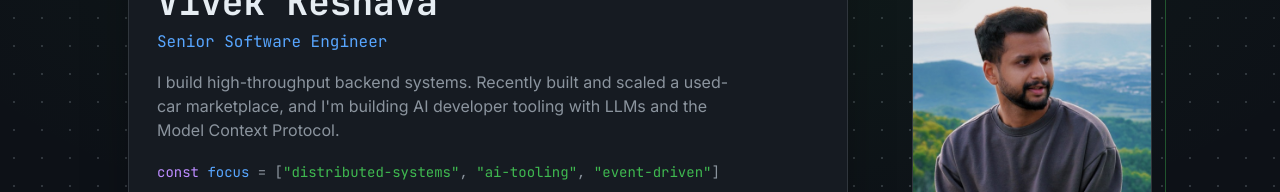
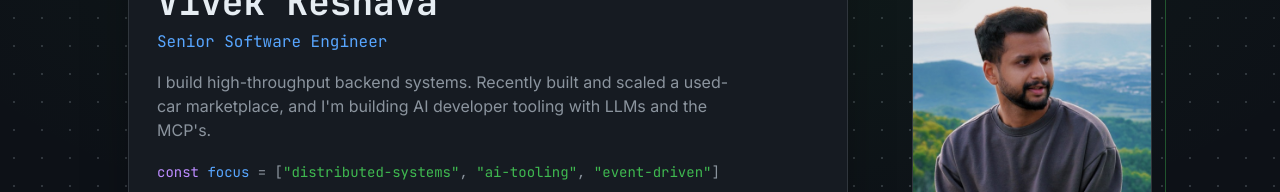
Before and after one commit to vivekkeshava/vivekkeshava.github.io, a Next.js app: page / in a window 1280 px wide. Shown: the part 276-468 px from the top of the page. Built offline with nearby package versions, Linux system fonts and the light colour scheme.

Commit message:
Update page.tsx

```diff
--- a/app/page.tsx
+++ b/app/page.tsx
@@ -678,7 +678,7 @@ export default function Portfolio() {
                     <p className="text-tk-blue mb-4">Senior Software Engineer</p>
                     <p className="font-sans text-tk-muted text-sm md:text-base leading-relaxed mb-5 max-w-xl">
                       I build high-throughput backend systems. Recently built and scaled a used-car marketplace, and
-                      I&apos;m building AI developer tooling with LLMs and the Model Context Protocol.
+                      I&apos;m building AI developer tooling with LLMs and the MCP's.
                     </p>
                     <p className="text-xs md:text-sm text-tk-muted mb-5">
                       <span className="text-tk-purple">const</span> <span className="text-tk-blue">focus</span> = [
```
